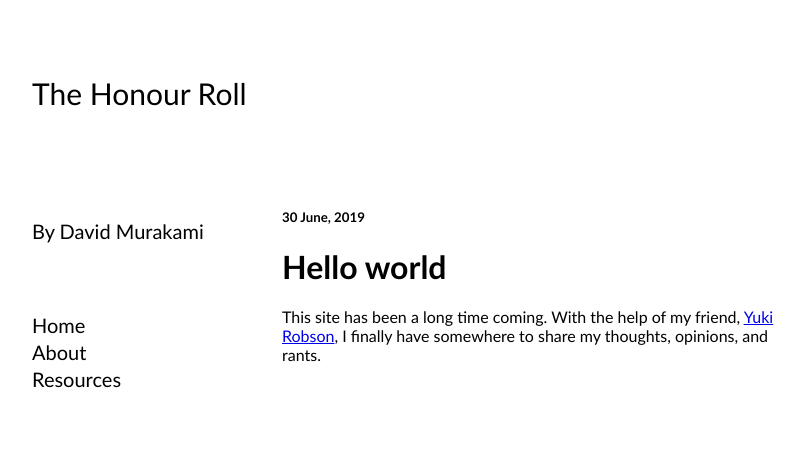
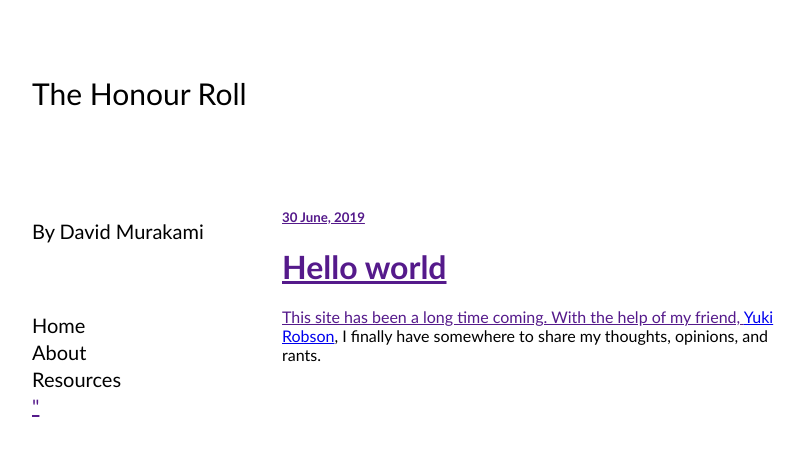
Before and after one commit to sharperlight/thehonourroll, a Jekyll site: the page built from index.html, in a window 1280 px wide. Shown: the top 456 px of the page, without its empty margins (232-1037 px from the left). Built offline with Jekyll 4.4.1, drawn with Linux system fonts in a browser that asks for light colours.

Commit message:
Update 2 for post permalinks

```diff
--- a/_includes/navigation.html
+++ b/_includes/navigation.html
@@ -37,5 +37,6 @@ a:hover {
     <li><a href="/thehonourroll/">Home</a></li>
     <li><a href="/thehonourroll/about.html">About</a></li>
     <li><a href="/thehonourroll/ta_material.html">Resources</a></li>
+        <a href="{{ post.url }}"</a>"
   </ul>
 </div>
--- a/_layouts/post.html
+++ b/_layouts/post.html
@@ -1,7 +1,6 @@
 ---
 layout: default
 ---
-<h1>{{ page.title }}</h1>
 <p>{{ page.date | date_to_string }}</p>
 
 {{ content }}
```
Also changed, not shown: 5 other files.
